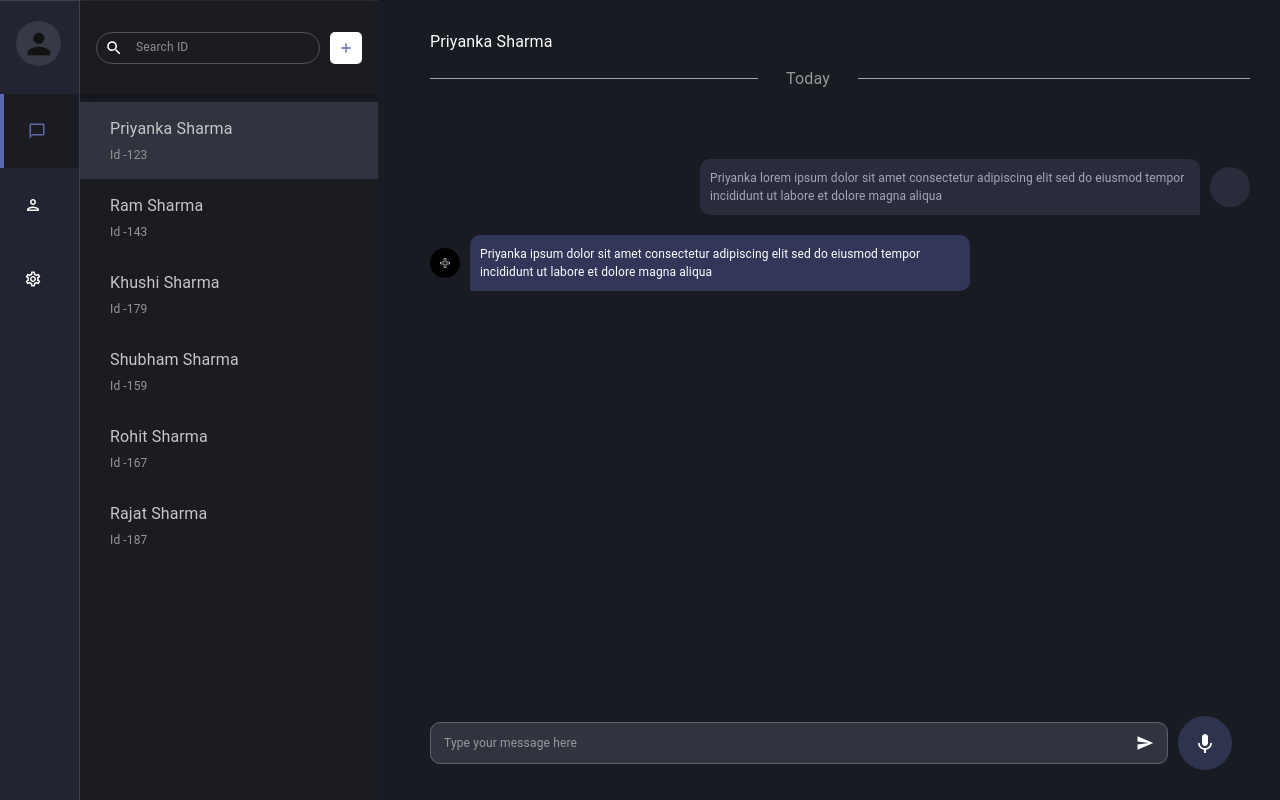
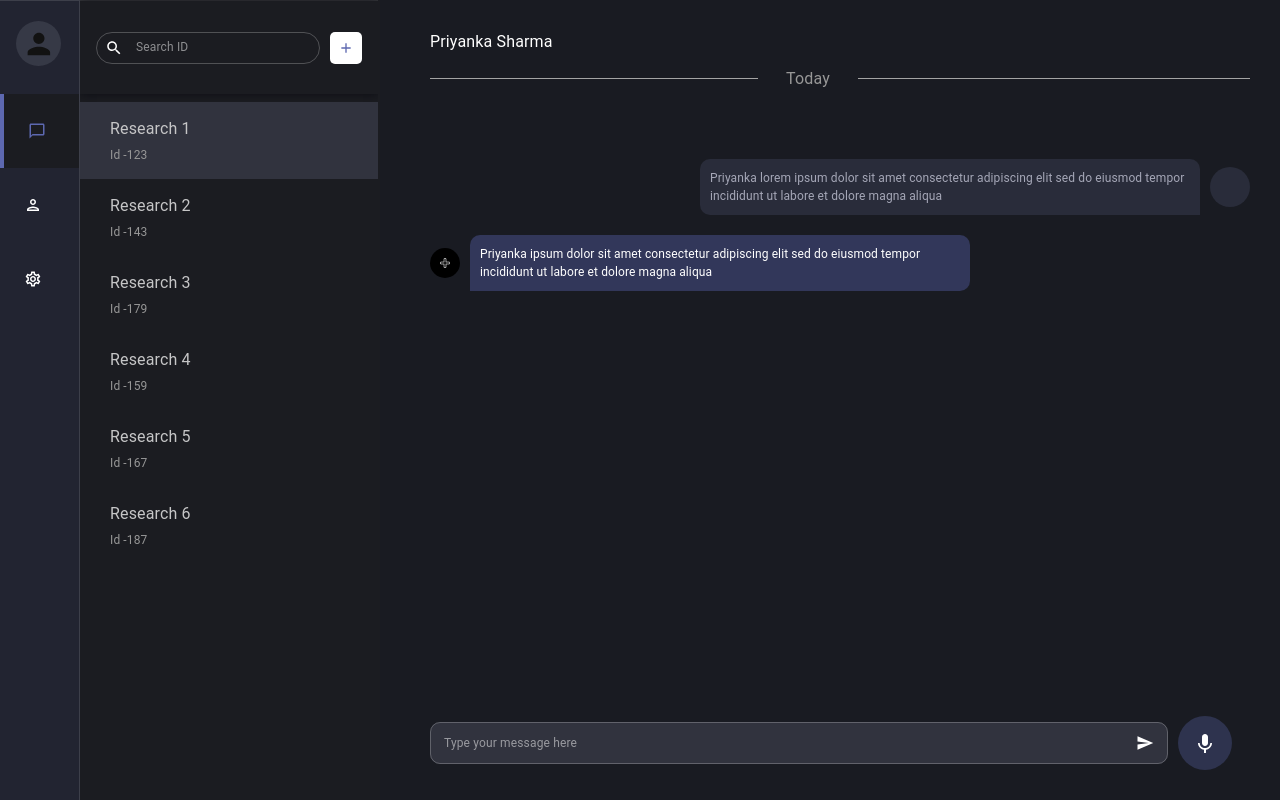
Before and after one commit to NidhiSharma63/Dr.-Met-assignment, a React (Create React App) app: page / in a window 1280 px wide. Built offline with nearby package versions, Linux system fonts and the light colour scheme.

Commit message:
research component added

```diff
--- a/src/Provider/AppProvider.jsx
+++ b/src/Provider/AppProvider.jsx
@@ -9,7 +9,7 @@ const AppContext = createContext({
 
 const AppProvider = ({ children }) => {
   const [selectedComponent, setSelectedComponent] = useState(UserData[0]);
-  const [userComponentIsGettingDisplayed, setUserComponentIsGettingDisplayed] = useState(true);
+  const [userComponentIsGettingDisplayed, setUserComponentIsGettingDisplayed] = useState(false);
   const value = {
     selectedComponent,
     setSelectedComponent,
--- a/src/component/sidebar/TopicComponent.jsx
+++ b/src/component/sidebar/TopicComponent.jsx
@@ -1,21 +1,37 @@
-import { Box } from "@mui/material";
+import { Box, Typography } from "@mui/material";
 import React from "react";
+import { useAppContext } from "../../Provider/AppProvider";
+import ResearchData from "../../constant/ResearchData.json";
 
 const TopicComponent = () => {
+  const { setSelectedComponent, selectedComponent } = useAppContext();
+  const handleClickOnResearch = (id) => {
+    const selectedComponent = ResearchData.find((paper) => paper.id === id);
+    setSelectedComponent(selectedComponent);
+  };
   return (
-    <Box sx={{ paddingTop: "15px", paddingLeft: "30px", display: "flex", flexDirection: "column", gap: "20px" }}>
-      TOPIC
-      {/* {UserData.map((user) => {
+    <Box sx={{ display: "flex", flexDirection: "column" }}>
+      {ResearchData.map((paper) => {
         return (
-          <Box sx={{}}>
-            <Typography color={"#C6C6C7"}> {user.name}</Typography>
+          <Box
+            onClick={() => handleClickOnResearch(paper.id)}
+            sx={{
+              padding: "15px",
+              paddingLeft: "30px",
+              cursor: "pointer",
+              backgroundColor: selectedComponent?.id === paper.id ? "#31333E" : "transparent",
+              "&:hover": {
+                backgroundColor: "#31333E",
+              },
+            }}>
+            <Typography color={"#C6C6C7"}> {paper.name}</Typography>
             <Typography color="#979797" sx={{ marginTop: "5px", fontSize: "12px" }}>
               {" "}
-              Id -{user.id}
+              Id -{paper.id}
             </Typography>
           </Box>
         );
-      })} */}
+      })}
     </Box>
   );
 };
--- /dev/null
+++ b/src/constant/ResearchData.json
@@ -0,0 +1,74 @@
+[
+  {
+    "id": "123",
+    "name": "Research 1",
+    "chats": [
+      {
+        "user": "Research 1 lorem ipsum dolor sit amet consectetur adipiscing elit sed do eiusmod tempor incididunt ut labore et dolore magna aliqua"
+      },
+      {
+        "boat": "Research 1 ipsum dolor sit amet consectetur adipiscing elit sed do eiusmod tempor incididunt ut labore et dolore magna aliqua"
+      }
+    ]
+  },
+  {
+    "id": "143",
+    "name": "Research 2",
+    "chats": [
+      {
+        "user": "Research 2 lorem ipsum dolor sit amet consectetur adipiscing elit sed do eiusmod tempor incididunt ut labore et dolore magna aliqua"
+      },
+      {
+        "boat": "Research 2 Lorem ipsum dolor sit amet consectetur adipiscing elit sed do eiusmod tempor incididunt ut labore et dolore magna aliqua"
+      }
+    ]
+  },
+  {
+    "id": "179",
+    "name": "Research 3",
+    "chats": [
+      {
+        "user": "Research 3 lorem ipsum dolor sit amet consectetur adipiscing elit sed do eiusmod tempor incididunt ut labore et dolore magna aliqua"
+      },
+      {
+        "boat": "Research 3 Lorem ipsum dolor sit amet consectetur adipiscing elit sed do eiusmod tempor incididunt ut labore et dolore magna aliqua"
+      }
+    ]
+  },
+  {
+    "id": "159",
+    "name": "Research 4",
+    "chats": [
+      {
+        "user": "Research 4 lorem ipsum dolor sit amet consectetur adipiscing elit sed do eiusmod tempor incididunt ut labore et dolore magna aliqua"
+      },
+      {
+        "boat": "Research 4 Lorem ipsum dolor sit amet consectetur adipiscing elit sed do eiusmod tempor incididunt ut labore et dolore magna aliqua"
+      }
+    ]
+  },
+  {
+    "id": "167",
+    "name": "Research 5",
+    "chats": [
+      {
+        "user": "Research 5 lorem ipsum dolor sit amet consectetur adipiscing elit sed do eiusmod tempor incididunt ut labore et dolore magna aliqua"
+      },
+      {
+        "boat": "Research 5 Lorem ipsum dolor sit amet consectetur adipiscing elit sed do eiusmod tempor incididunt ut labore et dolore magna aliqua"
+      }
+    ]
+  },
+  {
+    "id": "187",
+    "name": "Research 6",
+    "chats": [
+      {
+        "user": "Research 6 lorem ipsum dolor sit amet consectetur adipiscing elit sed do eiusmod tempor incididunt ut labore et dolore magna aliqua"
+      },
+      {
+        "boat": "Research 6 Lorem ipsum dolor sit amet consectetur adipiscing elit sed do eiusmod tempor incididunt ut labore et dolore magna aliqua"
+      }
+    ]
+  }
+]
--- a/src/constant/UserData.json
+++ b/src/constant/UserData.json
@@ -40,10 +40,10 @@
     "name": "Shubham Sharma",
     "chats": [
       {
-        "user": "Khushi lorem ipsum dolor sit amet consectetur adipiscing elit sed do eiusmod tempor incididunt ut labore et dolore magna aliqua"
+        "user": "Shubham Sharma lorem ipsum dolor sit amet consectetur adipiscing elit sed do eiusmod tempor incididunt ut labore et dolore magna aliqua"
       },
       {
-        "boat": "Khushi Lorem ipsum dolor sit amet consectetur adipiscing elit sed do eiusmod tempor incididunt ut labore et dolore magna aliqua"
+        "boat": "Shubham Sharma Lorem ipsum dolor sit amet consectetur adipiscing elit sed do eiusmod tempor incididunt ut labore et dolore magna aliqua"
       }
     ]
   },
```
